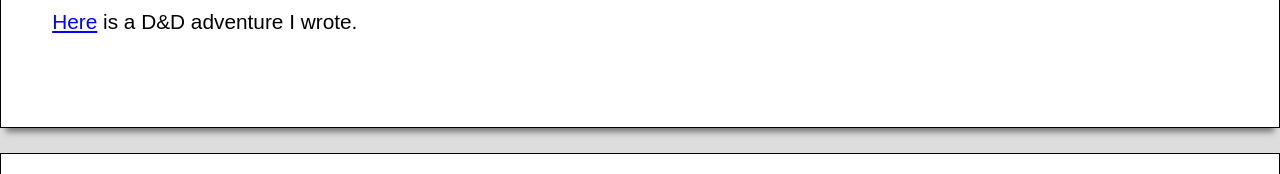
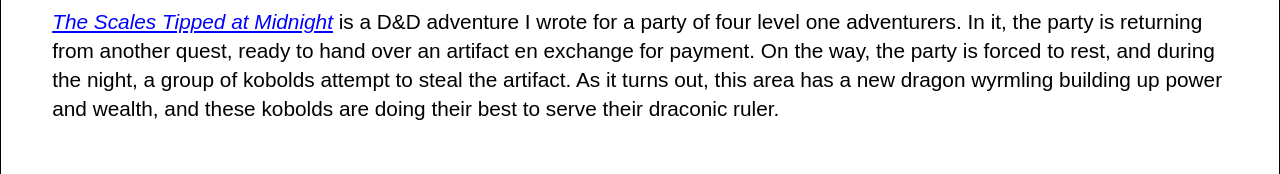
Before and after one commit to ALittleHalfHearted/ALittleHalfHearted.github.io, a plain HTML site: page index.html in a window 1280 px wide. Shown: the part 323-497 px from the top of the page. Drawn offline with Linux system fonts and the light colour scheme.

Commit message:
Update index.html

```diff
--- a/index.html
+++ b/index.html
@@ -30,7 +30,11 @@
 				<p class="projectentry">I made a Twine game called <i>Santa Search</i> with <a href="https://AGanymede.github.io">Ryan Harris</a>,
 					<a href="https://yaseennagib.wixsite.com/mysite">Yaseen Nagib</a>, and <a href="https://www.mamemoon.com/">Han Xu</a>.
 					Our developer blog can be found <a href="https://yaseennagib.wixsite.com/mysite-1">here</a>.</p>
-				<p class="projectentry"><a href="adventure.pdf">Here</a> is a D&amp;D adventure I wrote.</p>
+				<p class="projectentry"><a href="adventure.pdf"><i>The Scales Tipped at Midnight</i></a> is a D&amp;D adventure I wrote for a party of
+					four level one adventurers. In it, the party is returning from another quest, ready to hand over an artifact en exchange for
+					payment. On the way, the party is forced to rest, and during the night, a group of kobolds attempt to steal the artifact.
+					As it turns out, this area has a new dragon wyrmling building up power and wealth, and these kobolds are doing their best to
+					serve their draconic ruler.</p>
 			</section>
 			<section>
 				<h2 id="aboutme">About Me</h2>
```
